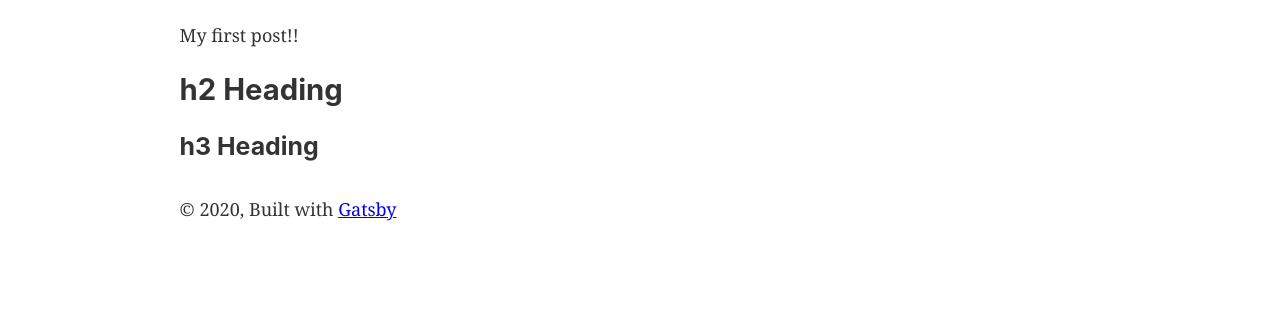
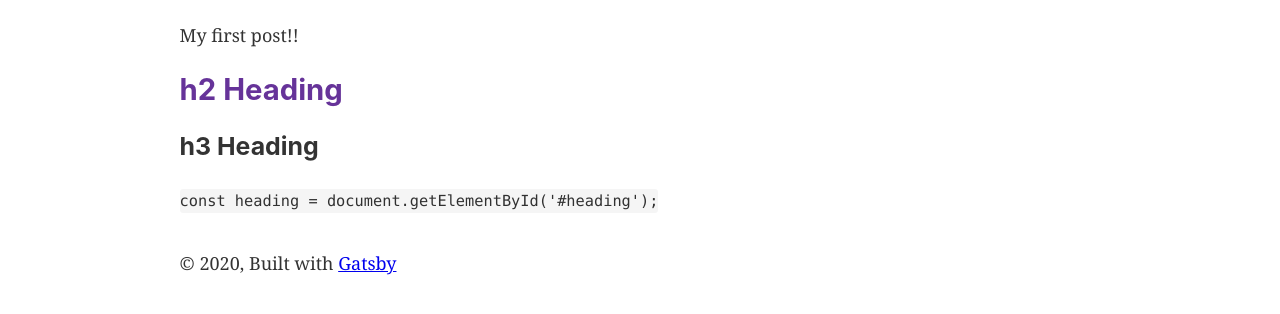
Before and after one commit to DaveCoded/prtfl-rdsgn, a Gatsby site: page /2019/2019-06-01-hello-world/ in a window 1280 px wide. Shown: the part 294-608 px from the top of the page. Built offline with nearby package versions, Linux system fonts and the light colour scheme; Gatsby itself is replaced by a stand-in of ours.

Commit message:
feat: use MDXProvider to override inline code styles

```diff
--- a/gatsby-browser.js
+++ b/gatsby-browser.js
@@ -3,5 +3,6 @@
  *
  * See: https://www.gatsbyjs.com/docs/browser-apis/
  */
+import { wrapRootElement as wrap } from "./root-wrapper"
 
-// You can delete this file if you're not using it
+export const wrapRootElement = wrap
--- a/gatsby-ssr.js
+++ b/gatsby-ssr.js
@@ -3,5 +3,6 @@
  *
  * See: https://www.gatsbyjs.com/docs/ssr-apis/
  */
+import { wrapRootElement as wrap } from "./root-wrapper"
 
-// You can delete this file if you're not using it
+export const wrapRootElement = wrap
--- a/package.json
+++ b/package.json
@@ -17,6 +17,7 @@
     "gatsby-plugin-sharp": "^2.6.38",
     "gatsby-source-filesystem": "^2.3.32",
     "gatsby-transformer-sharp": "^2.5.16",
+    "prism-react-renderer": "^1.1.1",
     "prop-types": "^15.7.2",
     "react": "^16.12.0",
     "react-dom": "^16.12.0",
--- /dev/null
+++ b/root-wrapper.js
@@ -0,0 +1,16 @@
+/* eslint-disable react/display-name */
+import { MDXProvider } from "@mdx-js/react"
+import React from "react"
+
+const components = {
+    h2: ({ children }) => (
+        <h2 style={{ color: "rebeccapurple" }}>{children}</h2>
+    ),
+    "p.inlineCode": props => (
+        <code style={{ backgroundColor: "yellow" }} {...props} />
+    )
+}
+
+export const wrapRootElement = ({ element }) => (
+    <MDXProvider components={components}>{element}</MDXProvider>
+)
--- a/src/posts/2019/2019-06-01-hello-world/index.mdx
+++ b/src/posts/2019/2019-06-01-hello-world/index.mdx
@@ -11,3 +11,5 @@
 ## h2 Heading
 
 ### h3 Heading
+
+`const heading = document.getElementById('#heading');`
```
Also changed, not shown: .eslintrc.js, 1 other file.
